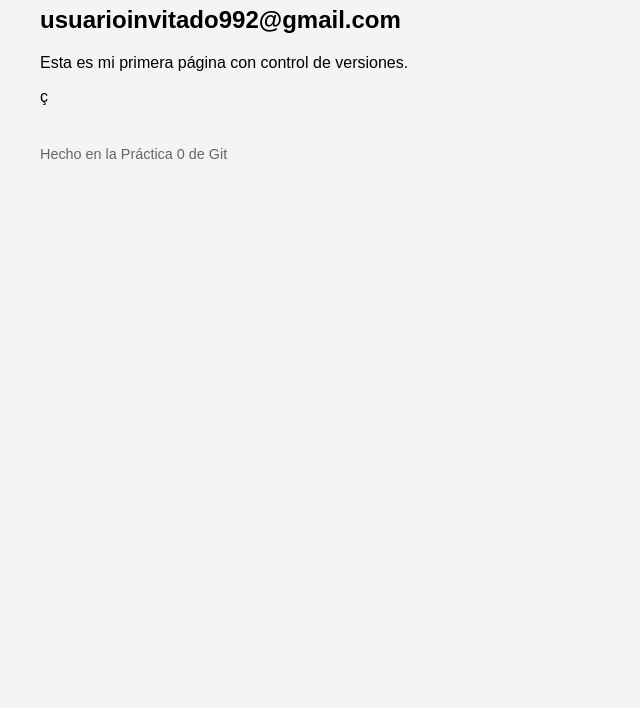
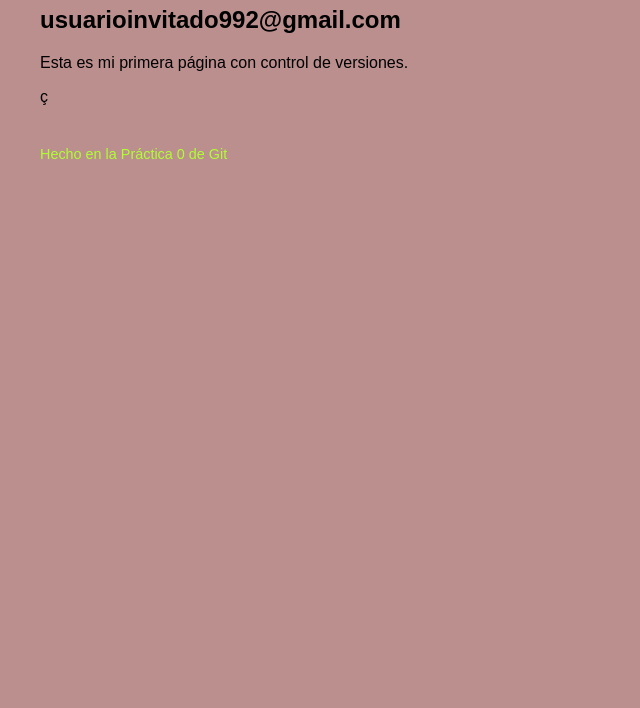
Before and after one commit to AlexDarjan/mi-primer-repo, a plain HTML site: page index.html in a window 1280 px wide. Shown: the part 92-800 px from the top of the page, without its empty margins (0-640 px from the left). Drawn offline with Linux system fonts and the light colour scheme.

Commit message:
Cambiar el Estilo

```diff
--- a/estilos.css
+++ b/estilos.css
@@ -1,7 +1,7 @@
 body {
   font-family: Arial, sans-serif;
   margin: 40px;
-  background-color: #f4f4f4;
+  background-color: rosybrown;
 }
 
 h1 {
@@ -9,6 +9,6 @@ h1 {
 }
 footer {
   margin-top: 40px;
-  color: #666666;
+  color: greenyellow;
   font-size: 0.9em;
 }
```
